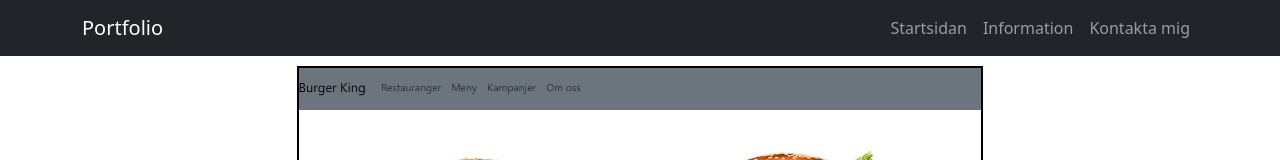
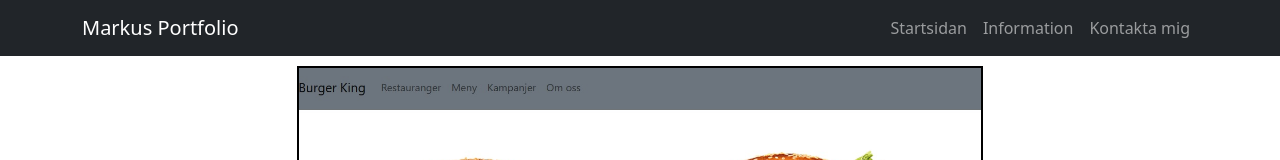
Before and after one commit to MarkusJoha/JAVA22-html-slutprojekt-Markus-Johansson, a plain HTML site: page html/project_2.htm in a window 1280 px wide. Shown: the top 160 px of the page. Drawn offline with nearby package versions, Linux system fonts and the light colour scheme.

Commit message:
Update project_2.htm

```diff
--- a/html/project_2.htm
+++ b/html/project_2.htm
@@ -11,7 +11,7 @@
 <body>
     <nav class="navbar navbar-expand-lg bg-dark navbar-dark">
         <div class="container">
-        <a href="../index.htm" class="navbar-brand">Portfolio</a>
+        <a href="../index.htm" class="navbar-brand">Markus Portfolio</a>
 
         <button class="navbar-toggler" type="button" data-bs-toggle="collapse" data-bs-target="#navmenu">
             <span class="navbar-toggler-icon"></span>
```
